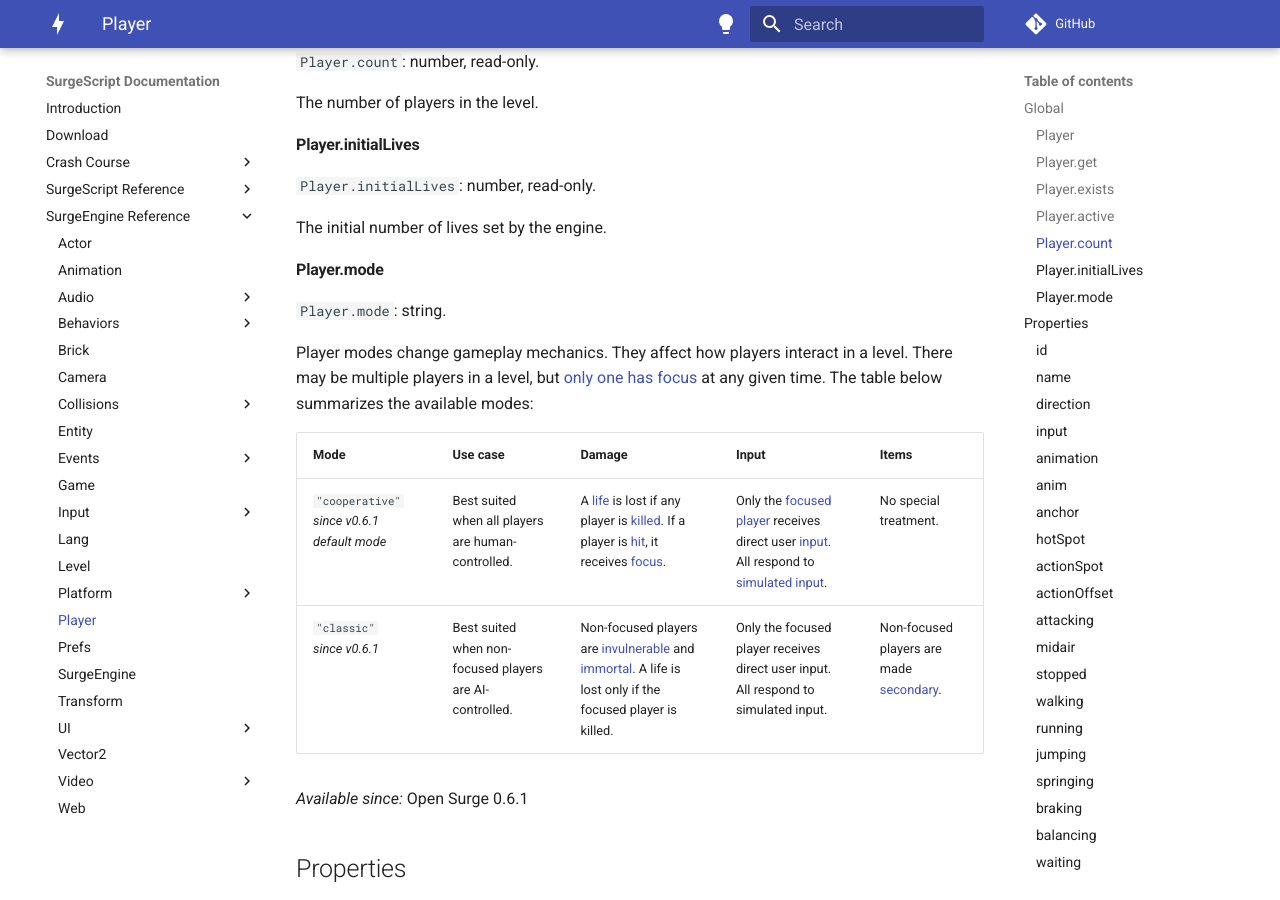
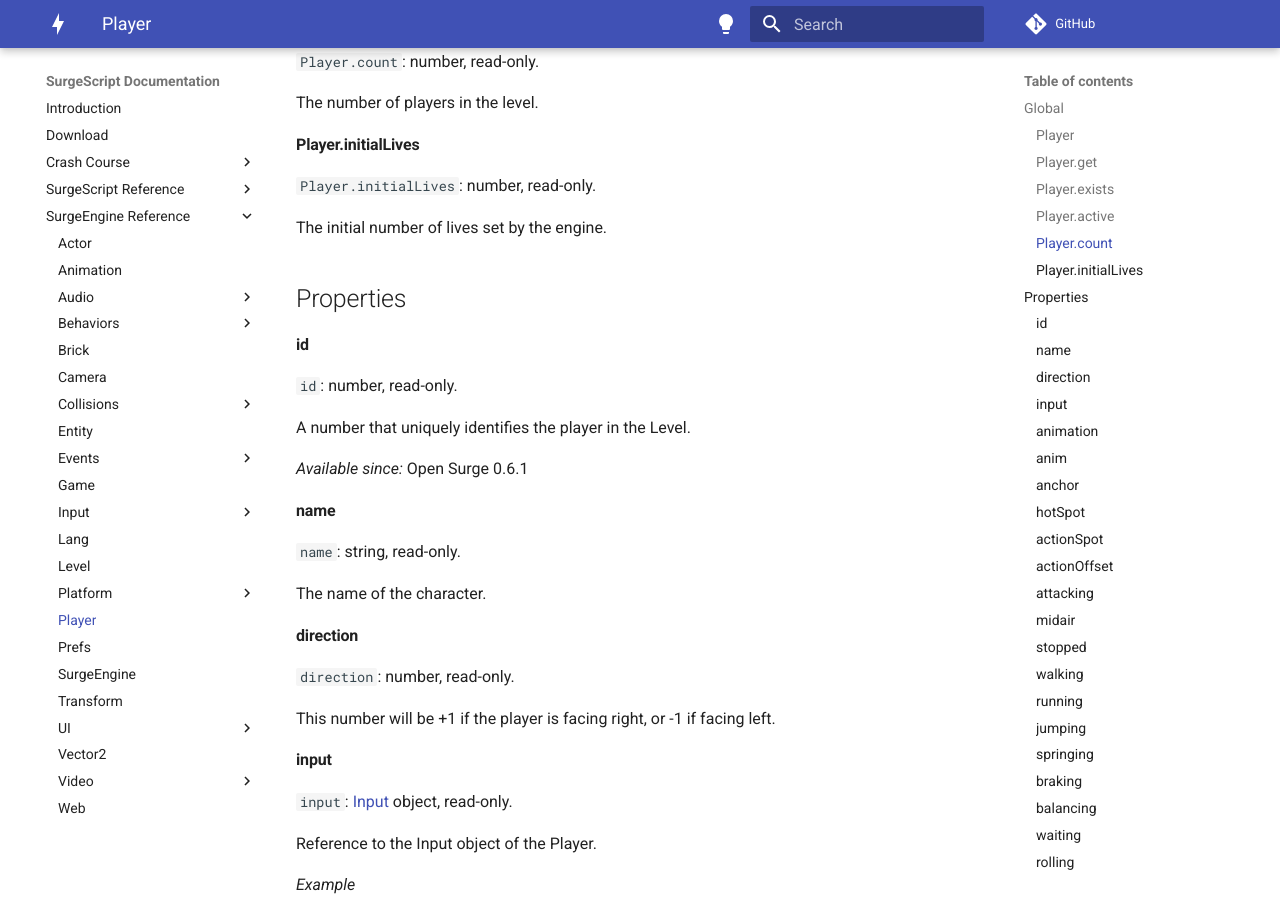
Before and after one commit to alemart/surgescript, an MkDocs documentation site: the page built from docs/engine/player.md, in a window 1280 px wide and 900 px high, scrolled down 2655 px. Built offline with MkDocs 1.6.1 and Material for MkDocs 9.7.7, drawn with Linux system fonts in a browser that asks for light colours; comment, search, counter and statistics services are not loaded.

Commit message:
Docs: remove Player.mode

```diff
--- a/docs/engine/player.md
+++ b/docs/engine/player.md
@@ -130,19 +130,6 @@ The number of players in the level.
 `Player.initialLives`: number, read-only.
 
 The initial number of lives set by the engine.
-
-#### Player.mode
-
-`Player.mode`: string.
-
-Player modes change gameplay mechanics. They affect how players interact in a level. There may be multiple players in a level, but [only one has focus](#playeractive) at any given time. The table below summarizes the available modes:
-
-| Mode | Use case | Damage | Input | Items |
-| ---- | -------- | ------ | ----- | ----- |
-| <nobr>`"cooperative"`</nobr> <nobr>*since v0.6.1*</nobr> <nobr>*default mode*</nobr> | Best suited when all players are human-controlled. | A [life](#lives) is lost if any player is [killed](#kill). If a player is [hit](#hit), it receives [focus](#focus). | Only the [focused player](#playeractive) receives direct user [input](#input). All respond to [simulated input](/engine/input#simulatebutton). | No special treatment. |
-| <nobr>`"classic"`</nobr> <nobr>*since v0.6.1*</nobr> | Best suited when non-focused players are AI-controlled. | Non-focused players are [invulnerable](#invulnerable) and [immortal](#immortal). A life is lost only if the focused player is killed. | Only the focused player receives direct user input. All respond to simulated input. | Non-focused players are made [secondary](#secondary). |
-
-*Available since:* Open Surge 0.6.1
 
 Properties
 ----------
```
